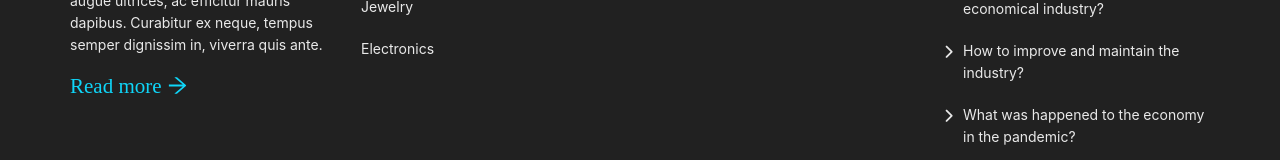
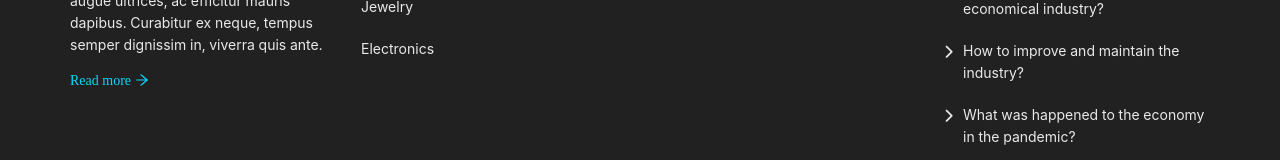
Before and after one commit to pdvx/shopping-store-master, a React (Create React App) app: page / in a window 1280 px wide. Shown: the part 342-502 px from the top of the page. Built offline with nearby package versions, Linux system fonts and the light colour scheme.

Commit message:
add tailwind

```diff
--- a/public/index.html
+++ b/public/index.html
@@ -1,12 +1,14 @@
 <!DOCTYPE html>
 <html lang="en">
-
   <head>
     <meta charset="utf-8" />
     <link rel="icon" href="shopping-cart-icon.svg" />
     <meta name="viewport" content="width=device-width, initial-scale=1" />
     <meta name="theme-color" content="#000000" />
-  <meta name="description" content="Web site created using create-react-app" />
+    <meta
+      name="description"
+      content="Web site created using create-react-app"
+    />
     <!--
       manifest.json provides metadata used when your web app is installed on a
       user's mobile device or desktop. See https://developers.google.com/web/fundamentals/web-app-manifest/
@@ -23,13 +25,21 @@
     -->
     <title>Thomas Pham | Shopping Store</title>
     <!-- font awesome 6 -->
-  <link rel="stylesheet" href="https://cdnjs.cloudflare.com/ajax/libs/font-awesome/6.1.1/css/all.min.css"
+    <link
+      rel="stylesheet"
+      href="https://cdnjs.cloudflare.com/ajax/libs/font-awesome/6.1.1/css/all.min.css"
       integrity="sha512-KfkfwYDsLkIlwQp6LFnl8zNdLGxu9YAA1QvwINks4PhcElQSvqcyVLLD9aMhXd13uQjoXtEKNosOWaZqXgel0g=="
-    crossorigin="anonymous" referrerpolicy="no-referrer" />
+      crossorigin="anonymous"
+      referrerpolicy="no-referrer"
+    />
     <!-- google font -->
-  <link rel="preconnect" href="https://fonts.googleapis.com">
-  <link rel="preconnect" href="https://fonts.gstatic.com" crossorigin>
-  <link href="https://fonts.googleapis.com/css2?family=Poppins:wght@400&display=swap" rel="stylesheet">
+    <link rel="preconnect" href="https://fonts.googleapis.com" />
+    <link rel="preconnect" href="https://fonts.gstatic.com" crossorigin />
+    <link
+      href="https://fonts.googleapis.com/css2?family=Poppins:wght@400&display=swap"
+      rel="stylesheet"
+    />
+    <script src="https://cdn.tailwindcss.com"></script>
   </head>
 
   <body>
@@ -46,5 +56,4 @@
       To create a production bundle, use `npm run build` or `yarn build`.
     -->
   </body>
-
 </html>
--- a/src/App.js
+++ b/src/App.js
@@ -15,6 +15,7 @@ import { Layout } from 'antd';
 import { useState } from 'react';
 import AppSignup from './pages/signUp';
 import Cart from './pages/cart';
+import Checkout from './pages/checkout';
 
 const { Header, Content, Footer } = Layout;
 
@@ -60,6 +61,10 @@ function App() {
               element={<Cart />}
             />
             <Route
+              path="/demo/react/antdesign/checkout"
+              element={<Checkout />}
+            />
+            <Route
               path="/demo/react/antdesign/grocery/faq"
               element={<AppFAQ />}
             />
```
Lines whose indentation alone changed are shown as unchanged.
